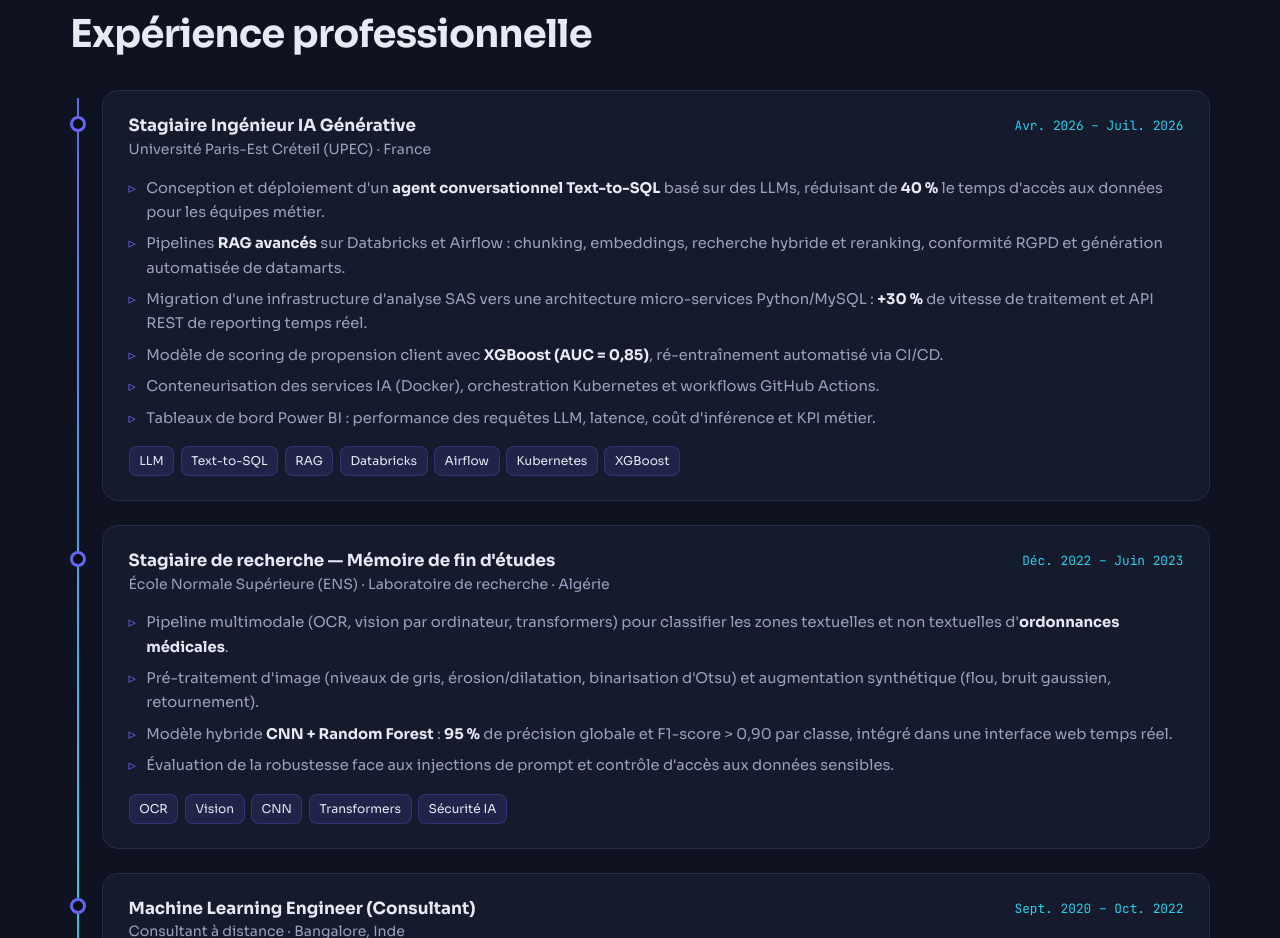
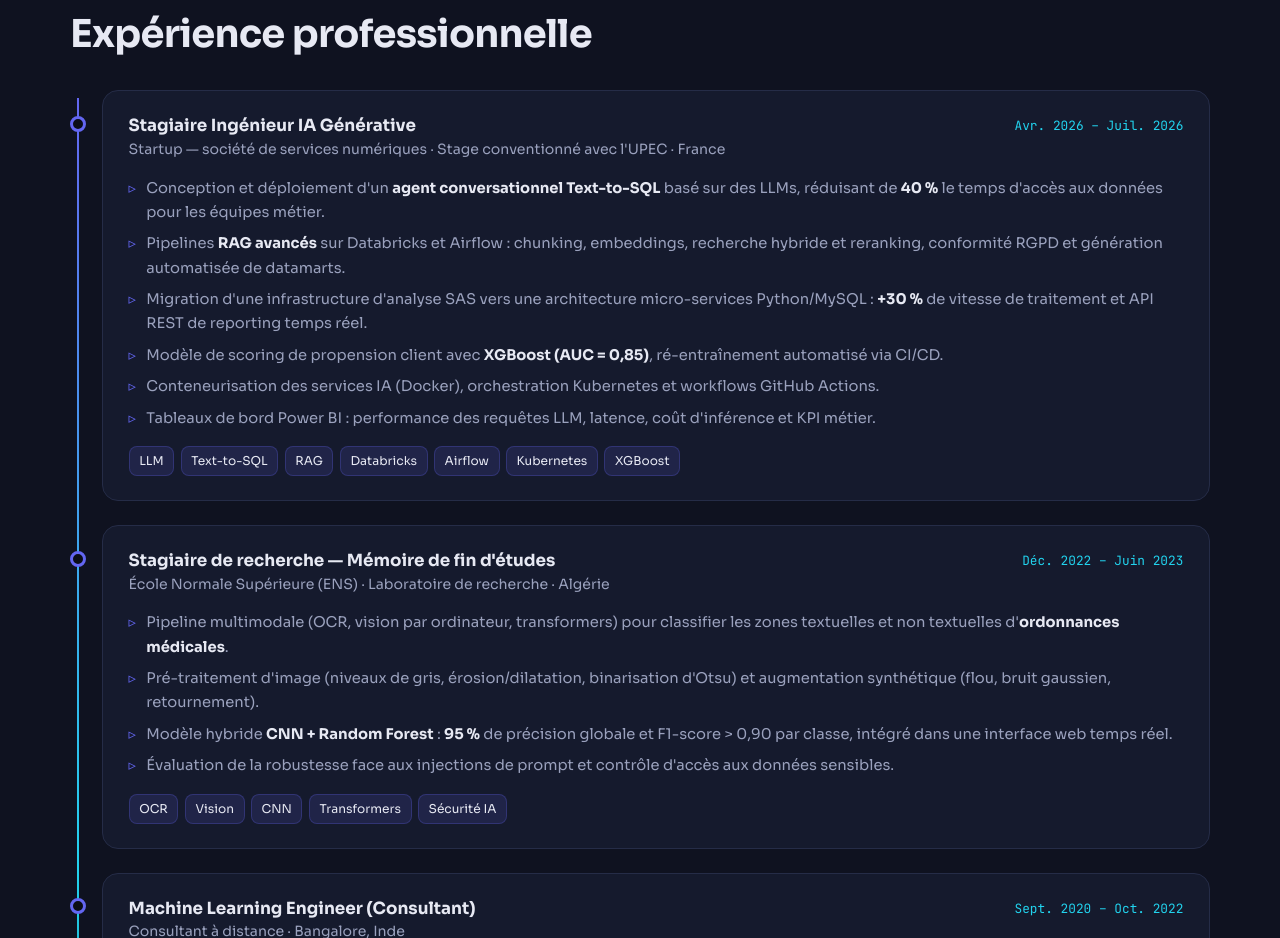
Before and after one commit to 7iso/7iso.github.io, a plain HTML site: page index.html in a window 1280 px wide. Shown: the part 1678-2616 px from the top of the page. Drawn offline with nearby package versions, Linux system fonts and the light colour scheme.

Commit message:
Stage 2026 : startup de services sous convention UPEC
Co-Authored-By: Claude Opus 5.5 <noreply@anthropic.com>

```diff
--- a/index.html
+++ b/index.html
@@ -130,7 +130,7 @@
             <header>
               <div>
                 <h3>Stagiaire Ingénieur IA Générative</h3>
-                <p class="org">Université Paris-Est Créteil (UPEC) · France</p>
+                <p class="org">Startup — société de services numériques · Stage conventionné avec l'UPEC · France</p>
               </div>
               <span class="date">Avr. 2026 – Juil. 2026</span>
             </header>
```
